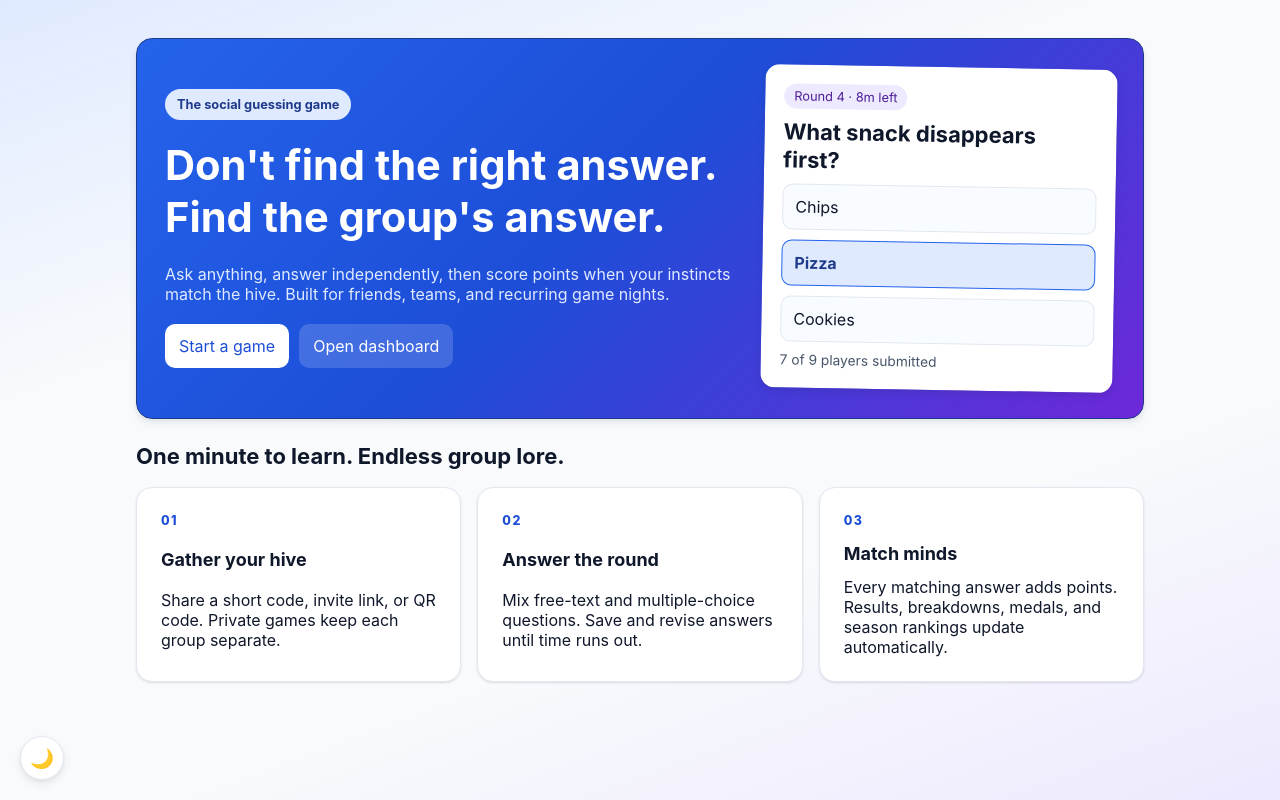
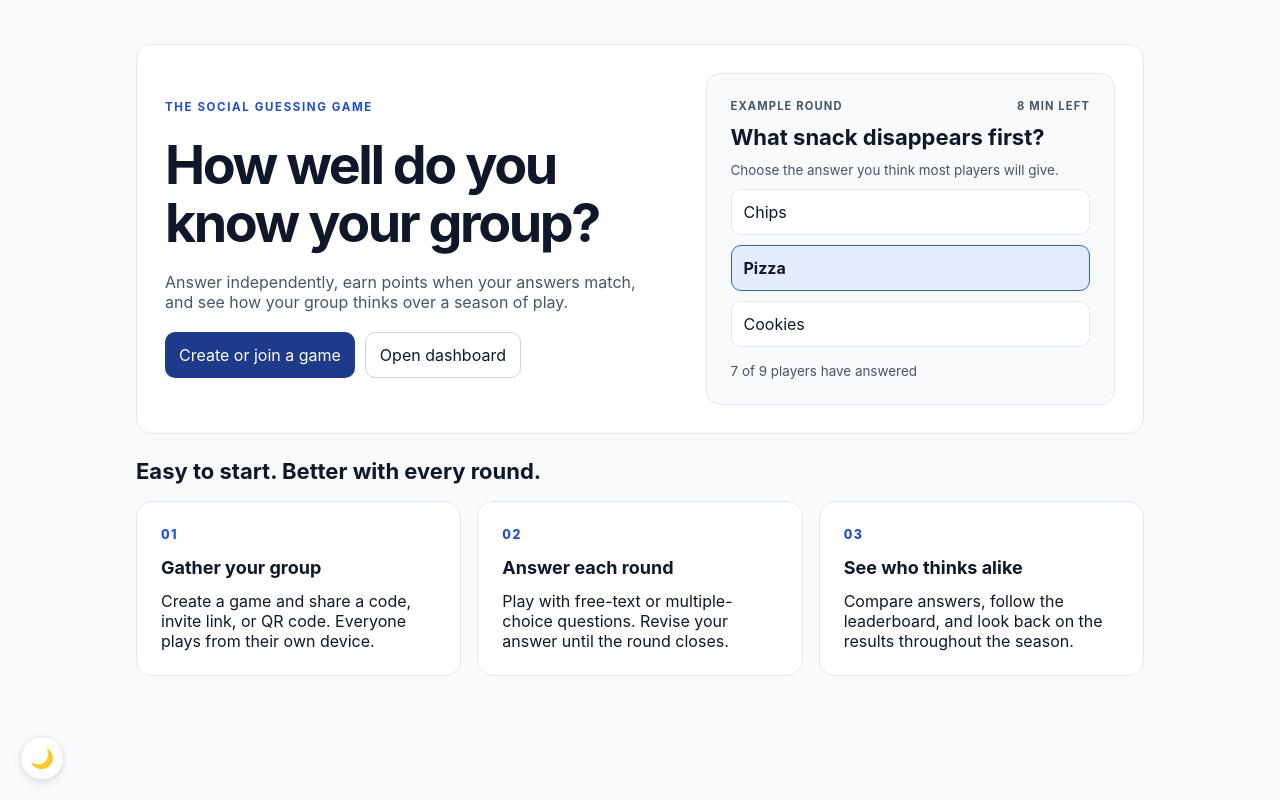
Before and after one commit to kjaisingh/hivemind, a React (Vite) app: page / in a window 1280 px wide. Built offline with nearby package versions, Linux system fonts and the light colour scheme; no server answers.

Commit message:
Refresh landing page and simplify README

```diff
--- a/src/pages/LandingPage.jsx
+++ b/src/pages/LandingPage.jsx
@@ -4,44 +4,49 @@ export default function LandingPage() {
   return (
     <main className="page landing">
       <header className="hero hero-grid">
-        <div className="stack-lg">
+        <div className="hero-copy">
           <div className="badge">The social guessing game</div>
-          <h1>Don&apos;t find the right answer. Find the group&apos;s answer.</h1>
+          <h1>How well do you know your group?</h1>
           <p>
-            Ask anything, answer independently, then score points when your instincts match the hive.
-            Built for friends, teams, and recurring game nights.
+            Answer independently, earn points when your answers match, and see how your group
+            thinks over a season of play.
           </p>
           <div className="hero-actions">
-            <Link className="button" to="/auth">Start a game</Link>
+            <Link className="button" to="/auth">Create or join a game</Link>
             <Link className="button button-secondary" to="/dashboard">Open dashboard</Link>
           </div>
         </div>
+
         <div className="hero-preview" aria-label="Example round preview">
-          <span className="pill pill-accent">Round 4 · 8m left</span>
+          <div className="preview-topline">
+            <span>Example round</span>
+            <span>8 min left</span>
+          </div>
           <h2>What snack disappears first?</h2>
+          <p className="preview-caption">Choose the answer you think most players will give.</p>
           <div className="preview-answer">Chips</div>
           <div className="preview-answer preview-answer-active">Pizza</div>
           <div className="preview-answer">Cookies</div>
-          <p className="small">7 of 9 players submitted</p>
+          <p className="preview-footer">7 of 9 players have answered</p>
         </div>
       </header>
 
       <section className="feature-grid" aria-labelledby="how-it-works">
-        <h2 id="how-it-works" className="feature-heading">One minute to learn. Endless group lore.</h2>
+        <h2 id="how-it-works" className="feature-heading">Easy to start. Better with every round.</h2>
         <article className="info-card">
           <span className="feature-number">01</span>
-          <h3>Gather your hive</h3>
-          <p>Share a short code, invite link, or QR code. Private games keep each group separate.</p>
+          <h3>Gather your group</h3>
+          <p>Create a game and share a code, invite link, or QR code. Everyone plays from their own device.</p>
         </article>
         <article className="info-card">
           <span className="feature-number">02</span>
-          <h3>Answer the round</h3>
-          <p>Mix free-text and multiple-choice questions. Save and revise answers until time runs out.</p>
+          <h3>Answer each round</h3>
+          <p>Play with free-text or multiple-choice questions. Revise your answer until the round closes.</p>
         </article>
         <article className="info-card">
           <span className="feature-number">03</span>
-          <h3>Match minds</h3>
-          <p>Every matching answer adds points. Results, breakdowns, medals, and season rankings update automatically.</p>
+          <h3>See who thinks alike</h3>
+          <p>Compare answers, follow the leaderboard, and look back on the results throughout the season.</p>
         </article>
       </section>
     </main>
--- a/src/styles.css
+++ b/src/styles.css
@@ -81,8 +81,7 @@
 
 body {
   margin: 0;
-  background: linear-gradient(160deg, var(--color-primary-tint) 0%, var(--color-bg) 32%, var(--color-bg) 68%, var(--color-accent-tint) 100%)
-    fixed;
+  background: var(--color-bg);
   color: var(--color-ink);
   line-height: var(--line-height-normal);
   min-height: 100vh;
@@ -127,23 +126,45 @@ h3 {
 }
 
 .hero {
-  background: linear-gradient(135deg, var(--color-primary) 0%, var(--color-primary-dark) 45%, var(--color-accent-dark) 100%);
-  border: 1px solid var(--color-primary-deep);
+  background: var(--color-surface);
+  border: 1px solid var(--color-border);
   border-radius: var(--radius-2xl);
   padding: var(--space-28);
   display: grid;
   gap: var(--space-12);
-  color: #fff;
-  box-shadow: var(--shadow-md);
+  color: var(--color-ink);
 }
 
 .hero h1 {
-  font-size: clamp(1.8rem, 4vw, 2.6rem);
-  color: #fff;
+  max-width: 16ch;
+  font-size: clamp(2.4rem, 4.2vw, 3.5rem);
+  line-height: 1.08;
+  letter-spacing: -0.045em;
+  color: var(--color-ink);
 }
 
 .hero p {
-  color: var(--color-primary-tint);
+  color: var(--color-muted);
+}
+
+.hero-copy {
+  display: grid;
+  align-content: center;
+  gap: var(--space-20);
+}
+
+.hero-copy > p {
+  max-width: 48ch;
+}
+
+.hero .badge {
+  padding: 0;
+  border-radius: 0;
+  background: transparent;
+  color: var(--color-link);
+  font-size: 0.72rem;
+  letter-spacing: 0.14em;
+  text-transform: uppercase;
 }
 
 .hero-actions {
@@ -153,21 +174,22 @@ h3 {
 }
 
 .hero-actions .button {
-  background: #fff;
-  color: var(--color-primary-dark);
+  background: var(--color-primary-deep);
+  color: #fff;
 }
 
 .hero-actions .button:hover:not(:disabled) {
-  background: var(--color-primary-tint);
+  background: var(--color-primary-dark);
 }
 
 .hero-actions .button-secondary {
-  background: rgba(255, 255, 255, 0.16);
-  color: #fff;
+  border: 1px solid var(--color-border-strong);
+  background: transparent;
+  color: var(--color-ink);
 }
 
 .hero-actions .button-secondary:hover:not(:disabled) {
-  background: rgba(255, 255, 255, 0.26);
+  background: var(--color-surface-tint);
 }
 
 .info-card {
@@ -652,37 +674,53 @@ html {
 
 .hero-grid {
   display: grid;
-  grid-template-columns: minmax(0, 1.25fr) minmax(260px, 0.75fr);
+  grid-template-columns: minmax(0, 1.1fr) minmax(300px, 0.9fr);
   align-items: center;
+  gap: var(--space-40);
 }
 
 .hero-preview {
   display: grid;
   gap: var(--space-10);
-  padding: var(--space-18);
+  padding: var(--space-24);
   color: var(--color-ink);
-  background: var(--color-surface);
-  border: 1px solid rgba(255, 255, 255, 0.3);
+  background: var(--color-bg);
+  border: 1px solid var(--color-border);
   border-radius: var(--radius-xl);
-  box-shadow: var(--shadow-md);
-  transform: rotate(1deg);
 }
 
-.hero .hero-preview .small {
+.preview-topline {
+  display: flex;
+  justify-content: space-between;
+  gap: var(--space-12);
   color: var(--color-muted);
+  font-size: 0.7rem;
+  font-weight: 700;
+  letter-spacing: 0.1em;
+  text-transform: uppercase;
+}
+
+.hero .preview-caption,
+.hero .preview-footer {
+  color: var(--color-muted);
+  font-size: 0.84rem;
+}
+
+.hero .preview-footer {
+  padding-top: var(--space-6);
 }
 
 .preview-answer {
   padding: var(--space-10) var(--space-12);
   border: 1px solid var(--color-border);
   border-radius: var(--radius-md);
-  background: var(--color-surface-tint);
+  background: var(--color-surface);
 }
 
 .preview-answer-active {
   border-color: var(--color-primary);
-  background: var(--color-primary-tint);
-  color: var(--color-primary-deep);
+  background: color-mix(in srgb, var(--color-primary) 12%, var(--color-surface));
+  color: var(--color-ink);
   font-weight: 700;
 }
 
@@ -695,6 +733,10 @@ html {
 .feature-heading {
   grid-column: 1 / -1;
   max-width: 620px;
+}
+
+.feature-grid .info-card {
+  box-shadow: none;
 }
 
 .feature-number {
```
Also changed, not shown: 2 other files (tests, documents, lock files or other folders).
